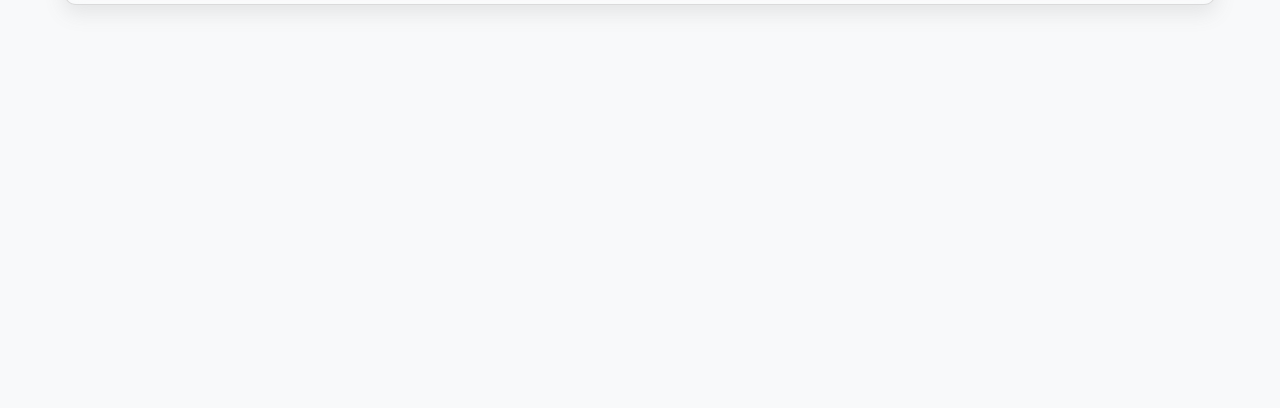
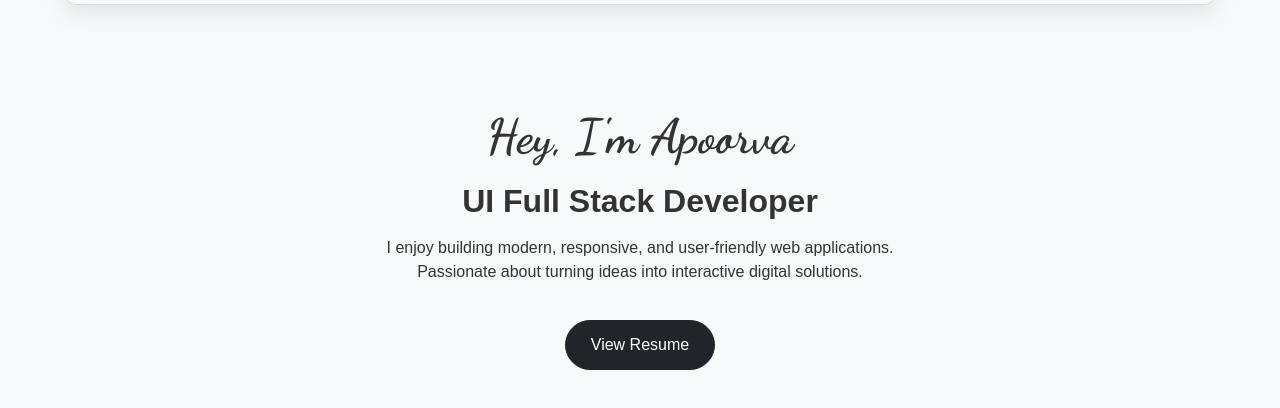
Before and after one commit to apurvadangre/my-portfolio, a plain HTML site: page public/index.html in a window 1280 px wide. Shown: the part 112-520 px from the top of the page. Drawn offline with nearby package versions, Linux system fonts and the light colour scheme.

Commit message:
update home section
I add home section and with css

```diff
--- a/public/index.html
+++ b/public/index.html
@@ -91,6 +91,43 @@
     }
 
 
+    /* home section  */
+
+    .hero {
+      text-align: center;
+      padding: 120px 20px 80px;
+      padding-top: 220px;
+    }
+    .hero .dancing-script {
+      font-family: "Dancing Script", cursive;
+      font-size: 3rem;
+      font-weight: bold;
+    }
+    .btn-custom {
+      margin-top: 20px;
+      padding: 12px 25px;
+      border-radius: 30px;
+      transition: all 0.3s;
+    }
+    .btn-custom:hover {
+      transform: scale(1.05);
+      box-shadow: 0 8px 15px rgba(0,0,0,0.2);
+    }
+
+    /* about section  */
+
+
+
+
+
+
+
+
+
+
+
+
+
 
     /* responsive  */
 
@@ -109,7 +146,8 @@
     }
 
     section {
-       scroll-margin-top: 100px; /* offsets anchor scrolling */
+      scroll-margin-top: 100px; /* offsets anchor scrolling */
+      padding-top: 70px;
     }
 
 
@@ -141,6 +179,16 @@
 </nav>
 
 
+<!-- hero section  -->
+ <section class="hero" id="home" data-aos="fade-up">
+  <h1 class="dancing-script">Hey, I'm Apoorva</h1>
+  <h2 class="fw-bold mt-3">UI Full Stack Developer</h2>
+  <p class="mt-3">I enjoy building modern, responsive, and user-friendly web applications.<br>
+  Passionate about turning ideas into interactive digital solutions.</p>
+  <a href="../public/doc/UI_Full_Stack_Developer.pdf" target="_blank" class="btn btn-dark btn-custom">View Resume</a>
+</section>
+
+
     <!-- <h1> Welcome to Apooorvaaa...</h1>
     <div class="fs-4 fw-bold">lets start portfolio</div>
 
@@ -149,5 +197,14 @@
 
     <b>hehehehehehe</b>
     <a href="../weather-app/weather-api.html" target="_blank">Weather API Link</a> -->
-</body>
+
+<!-- AOS -->
+<script src="https://cdn.jsdelivr.net/npm/aos@2.3.4/dist/aos.js"></script>
+<script>
+  AOS.init({ duration: 2000, once: true });
+</script>
+
+
+
+  </body>
 </html>
```
